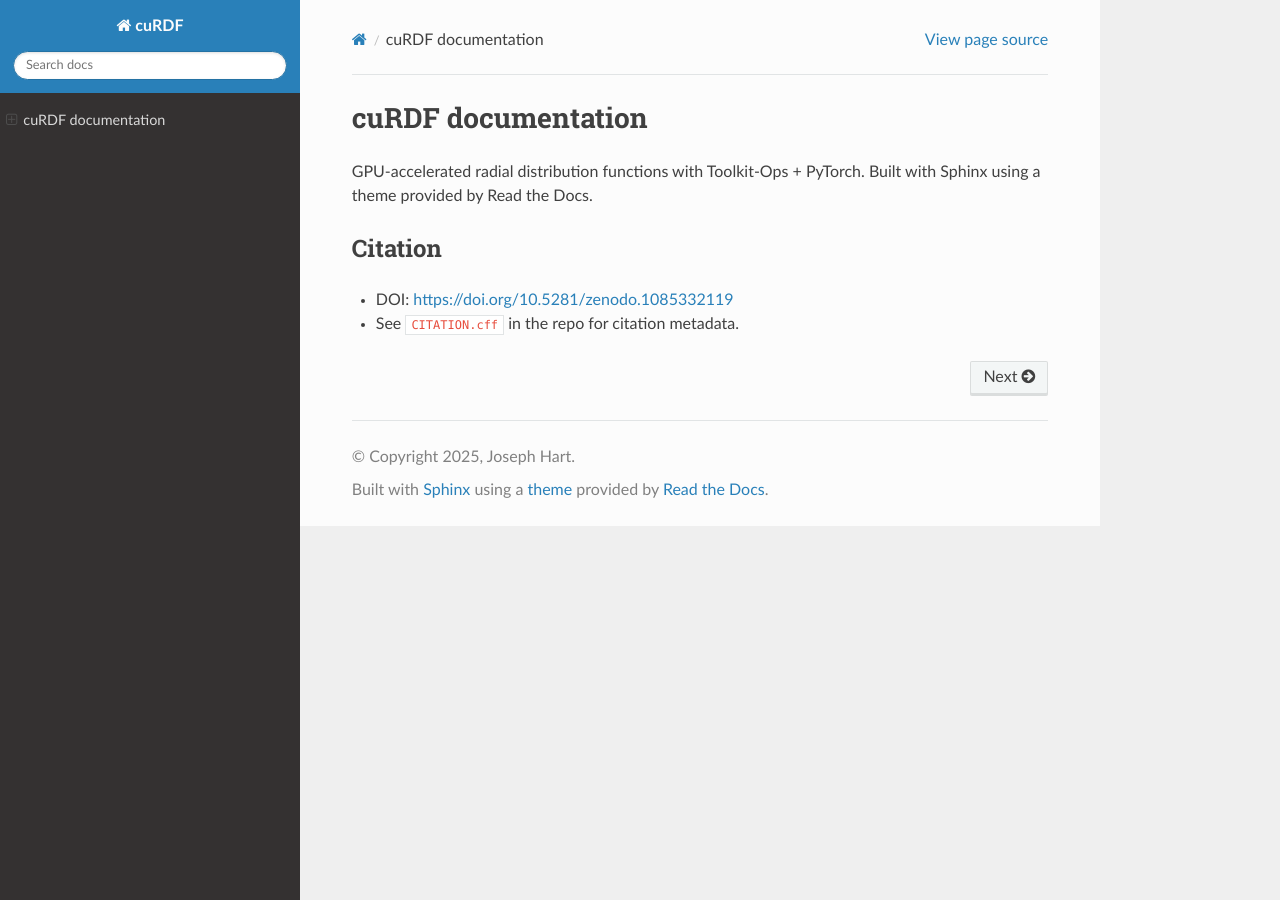
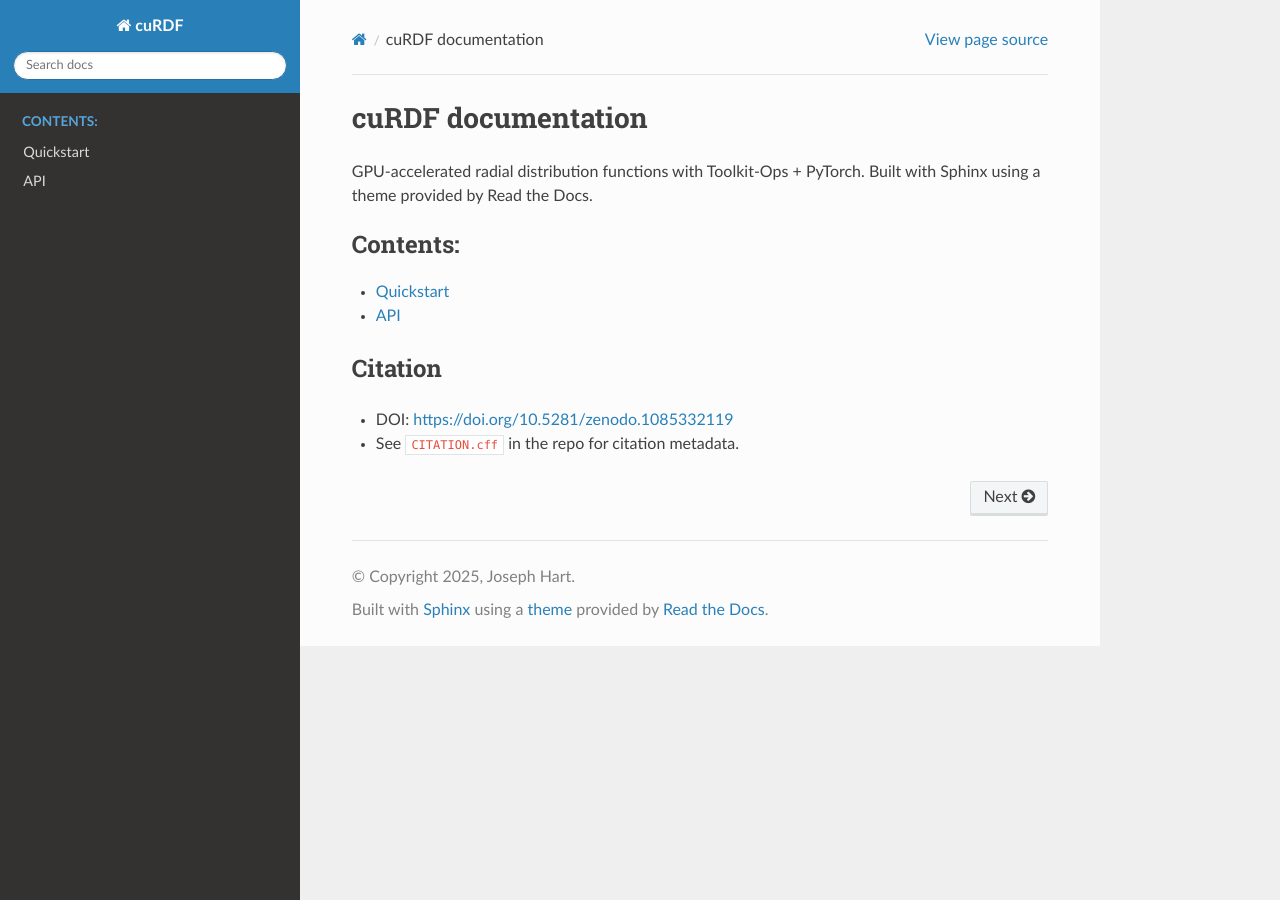
Before and after one commit to joehart2001/cuRDF, a Sphinx documentation site: the page built from docs/source/index.rst, in a window 1280 px wide. Built offline with Sphinx 7.4.7 and the Read the Docs theme 3.1.0, drawn with Linux system fonts in a browser that asks for light colours.

Commit message:
fix docs

````diff
--- a/docs/source/api.md
+++ b/docs/source/api.md
@@ -1,2 +1,4 @@
+# API
+
 ```{include} ../../api.md
 ```
--- a/docs/source/quickstart.md
+++ b/docs/source/quickstart.md
@@ -1,2 +1,4 @@
+# Quickstart
+
 ```{include} ../../quickstart.md
 ```
````
Also changed, not shown: README.md (+1 -1 lines), 1 other file.
